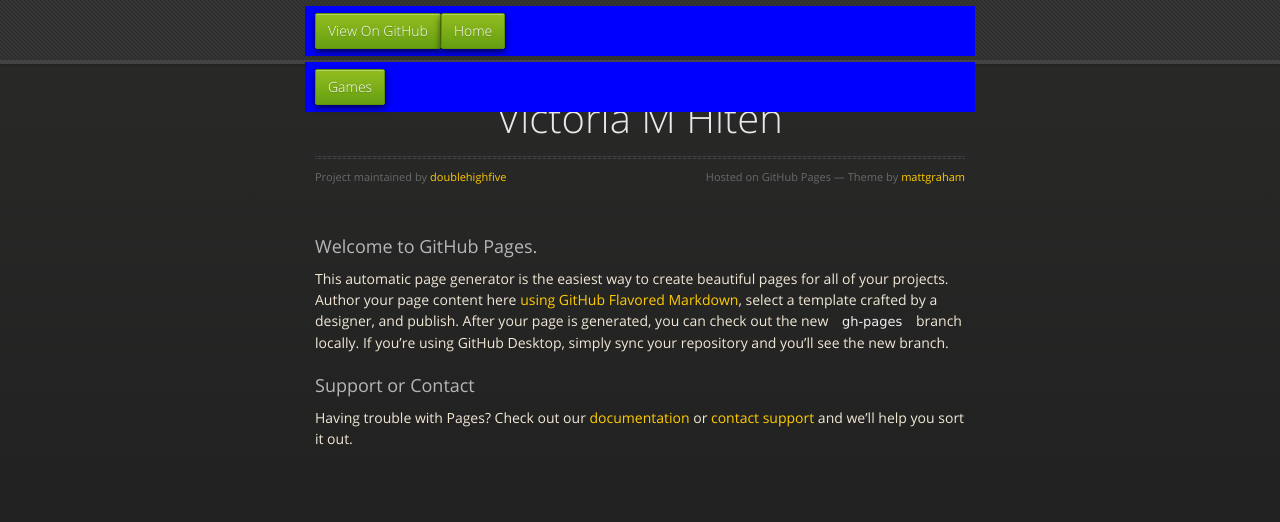
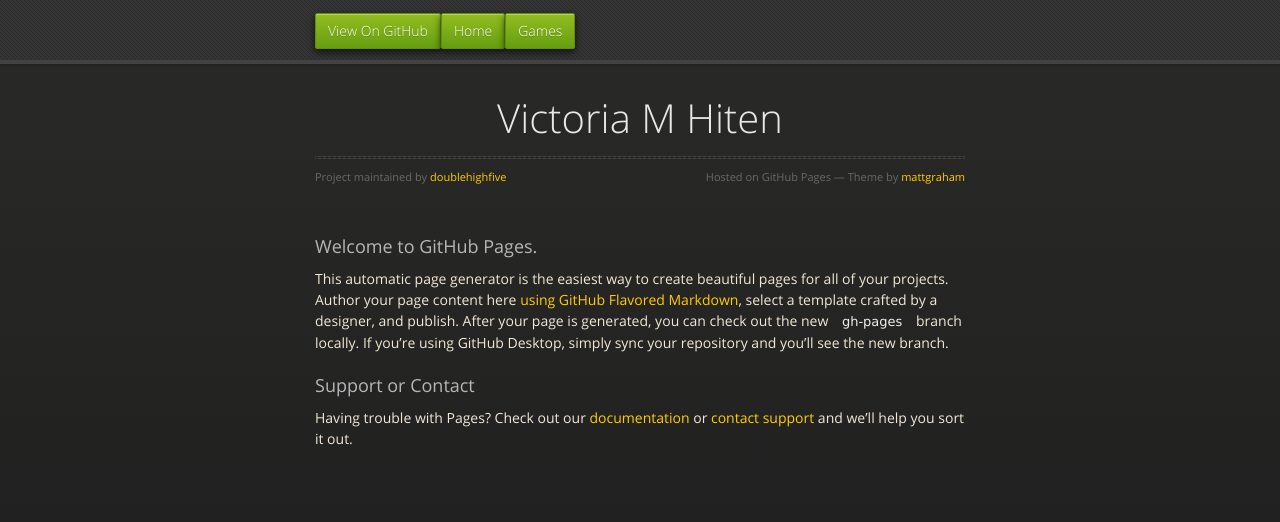
Before and after one commit to doublehighfive/doublehighfive.github.io, a plain HTML site: page index.html in a window 1280 px wide. Drawn offline with nearby package versions, Linux system fonts and the light colour scheme.

Commit message:
put fork back, changed href to document.location for games page link

```diff
--- a/index.html
+++ b/index.html
@@ -23,10 +23,10 @@
           <li class="fork"><a href="https://github.com/doublehighfive">View On GitHub</a></li>
         </nav>
         <nav>
-          <li class="view"><a href="doublehighfive.github.io/index.html">Home</a></li>
+          <li class="fork"><a href="doublehighfive.github.io/index.html">Home</a></li>
         </nav>
         <nav>
-          <li class="view"><a href="doublehighfive.github.io/gamepage.html">Games</a></li>
+          <li class="fork"><a document.location="doublehighfive.github.io/gamepage.html">Games</a></li>
         </nav>
       </div><!-- end header -->
 
```
